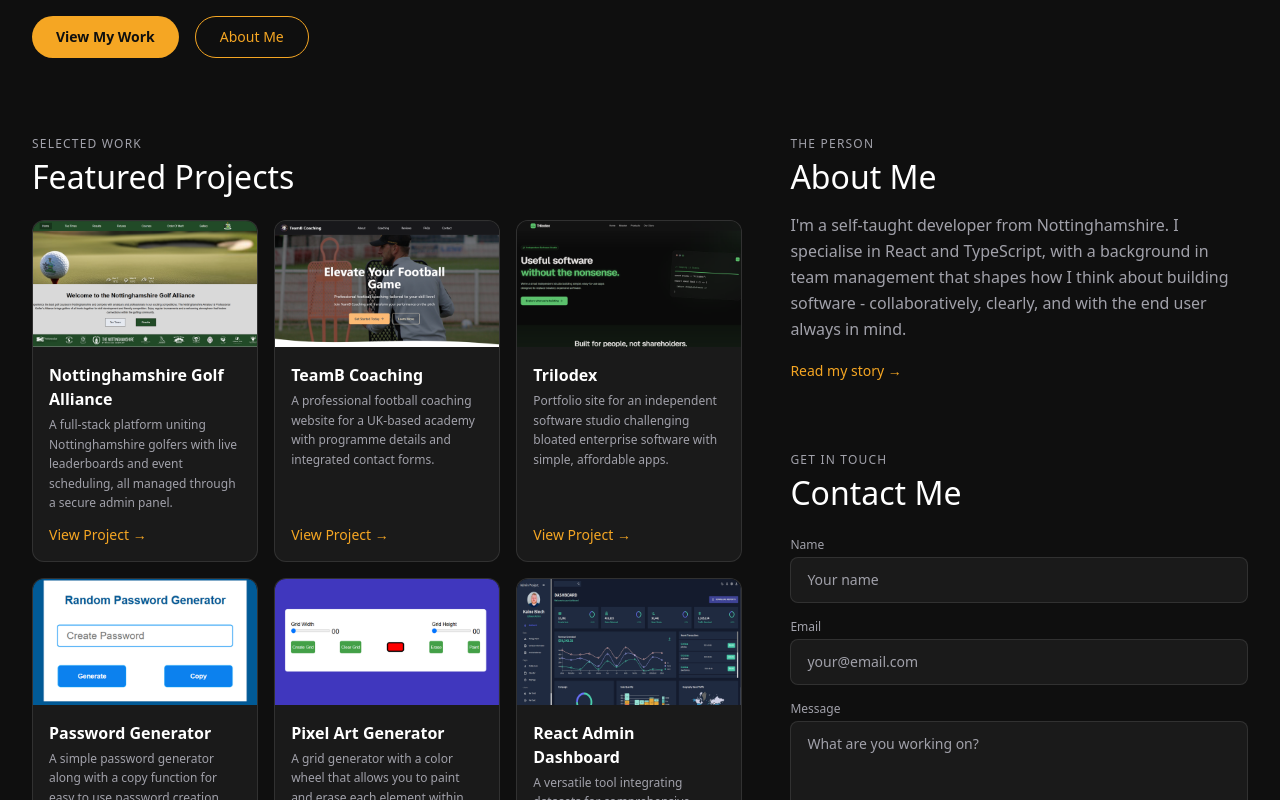
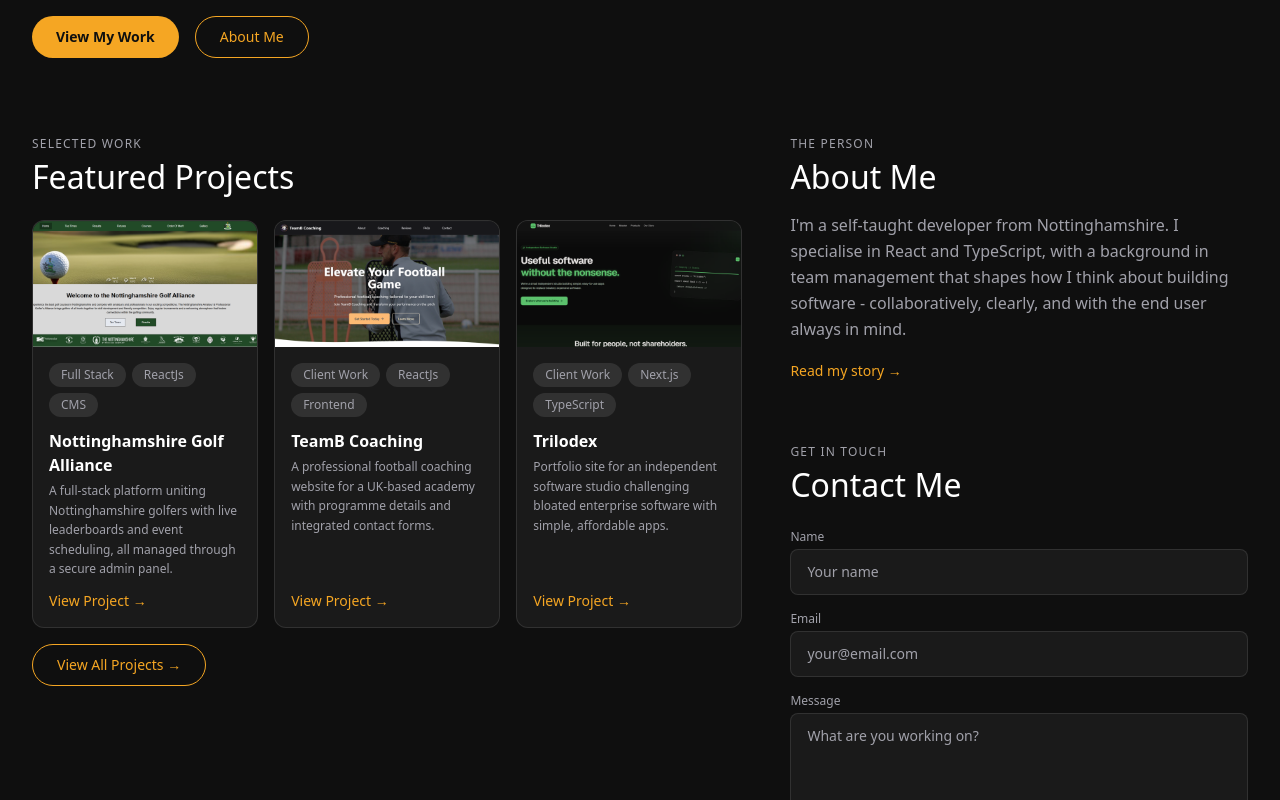
Before and after one commit to KaineBinch/KaineBinch.github.io, a React (Vite) app: page / in a window 1280 px wide. Shown: the part 480-1280 px from the top of the page. Built offline with nearby package versions, Linux system fonts and the light colour scheme.

Commit message:
feat: add tags display to FeaturedProjectCard and update project filtering in ProjectsCarousel and ProjectsGrid for improved project visibility

```diff
--- a/src/components/homepage/FeaturedProjectCard.jsx
+++ b/src/components/homepage/FeaturedProjectCard.jsx
@@ -1,4 +1,5 @@
 import Card from "../ui/Card"
+import Tag from "../ui/Tag"
 
 const FeaturedProjectCard = ({ project, onClick }) => (
   <button
@@ -15,6 +16,9 @@ const FeaturedProjectCard = ({ project, onClick }) => (
         />
       </div>
       <div className="p-4 flex flex-col flex-1">
+        <div className="flex flex-wrap gap-1.5 mb-3">
+          {project.tags.map((tag) => <Tag key={tag}>{tag}</Tag>)}
+        </div>
         <h3 className="text-text-1 font-semibold text-base mb-1">{project.title}</h3>
         <p className="text-text-2 text-xs mb-3 leading-relaxed flex-1">{project.shortDesc}</p>
         <span className="text-primary text-sm font-medium mt-auto">View Project →</span>
--- a/src/components/homepage/ProjectsCarousel.jsx
+++ b/src/components/homepage/ProjectsCarousel.jsx
@@ -28,13 +28,19 @@ const ProjectsCarousel = () => {
 
         <div className="overflow-x-auto">
           <div className="flex gap-4 snap-x snap-mandatory scroll-smooth pb-4 px-6 lg:px-8">
-            {projects.slice(0, 6).map((project) => (
-              <div
-                key={project.title}
-                className="snap-start flex-shrink-0 w-[78vw] max-w-[300px]">
-                <FeaturedProjectCard project={project} onClick={() => setActive(project)} />
-              </div>
-            ))}
+            {projects
+              .filter((p) => p.title)
+              .slice(0, 3)
+              .map((project) => (
+                <div
+                  key={project.title}
+                  className="snap-start flex-shrink-0 w-[78vw] max-w-[300px]">
+                  <FeaturedProjectCard
+                    project={project}
+                    onClick={() => setActive(project)}
+                  />
+                </div>
+              ))}
             <div className="flex-shrink-0 w-2 lg:w-4" aria-hidden="true" />
           </div>
         </div>
--- a/src/components/homepage/ProjectsGrid.jsx
+++ b/src/components/homepage/ProjectsGrid.jsx
@@ -1,6 +1,10 @@
 import { useState } from "react"
 import { motion } from "framer-motion"
-import { fadeIn, fadeUp, staggerContainer } from "../../constants/motionVariants"
+import {
+  fadeIn,
+  fadeUp,
+  staggerContainer,
+} from "../../constants/motionVariants"
 import { projects } from "../../constants/projects"
 import Button from "../ui/Button"
 import FeaturedProjectCard from "./FeaturedProjectCard"
@@ -12,8 +16,14 @@ const ProjectsGrid = () => {
   return (
     <>
       <div className="flex flex-col h-full">
-        <motion.div variants={fadeIn} initial="hidden" whileInView="show" viewport={{ once: true }}>
-          <p className="text-label uppercase tracking-widest text-text-2 mb-2">Selected Work</p>
+        <motion.div
+          variants={fadeIn}
+          initial="hidden"
+          whileInView="show"
+          viewport={{ once: true }}>
+          <p className="text-label uppercase tracking-widest text-text-2 mb-2">
+            Selected Work
+          </p>
           <h2 className="text-section text-text-1 mb-6">Featured Projects</h2>
         </motion.div>
 
@@ -23,20 +33,33 @@ const ProjectsGrid = () => {
           initial="hidden"
           whileInView="show"
           viewport={{ once: true, margin: "-60px" }}>
-          {projects.slice(0, 6).map((project) => (
+          {projects
+            .filter((p) => p.title)
+            .slice(0, 3)
+            .map((project) => (
               <motion.div
                 key={project.title}
                 variants={fadeUp}
                 whileHover={{ y: -4 }}
                 transition={{ duration: 0.2 }}
                 className="h-full">
-              <FeaturedProjectCard project={project} onClick={() => setActive(project)} />
+                <FeaturedProjectCard
+                  project={project}
+                  onClick={() => setActive(project)}
+                />
               </motion.div>
             ))}
         </motion.div>
 
-        <motion.div className="mt-auto pt-4" variants={fadeUp} initial="hidden" whileInView="show" viewport={{ once: true }}>
-          <Button variant="secondary" href="/#/projects">View All Projects →</Button>
+        <motion.div
+          className="mt-4"
+          variants={fadeUp}
+          initial="hidden"
+          whileInView="show"
+          viewport={{ once: true }}>
+          <Button variant="secondary" href="/#/projects">
+            View All Projects →
+          </Button>
         </motion.div>
       </div>
 
--- a/src/pages/homePage.jsx
+++ b/src/pages/homePage.jsx
@@ -144,7 +144,7 @@ const HomePage = () => {
           <div className="lg:col-span-3 h-full">
             <ProjectsGrid />
           </div>
-          <div className="lg:col-span-2 flex flex-col gap-[4.5rem]">
+          <div className="lg:col-span-2 flex flex-col gap-16">
             <AboutBlurb />
             <ContactForm
               formData={formData}
```
Lines whose indentation alone changed are shown as unchanged.
